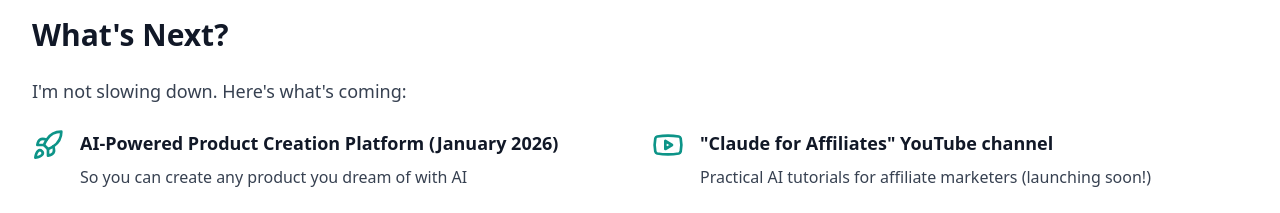
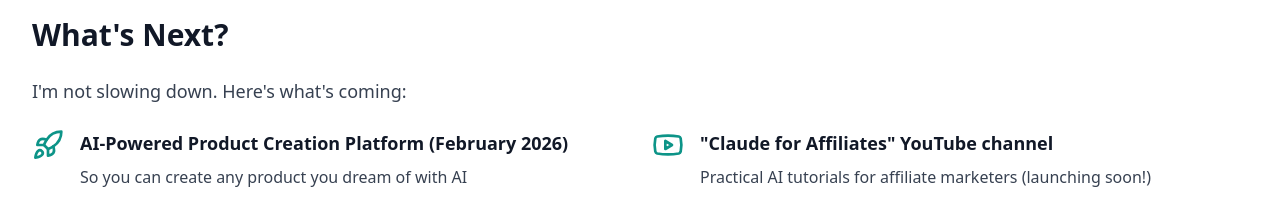
Before and after one commit to ianb66/ianb66.github.io, a React (Vite) app: page / in a window 1280 px wide. Shown: the part 6180-6393 px from the top of the page. Built offline with nearby package versions, Linux system fonts and the light colour scheme.

Commit message:
Update AI-Powered Product Creation Platform launch date to February 2026

```diff
--- a/src/components/About.tsx
+++ b/src/components/About.tsx
@@ -199,7 +199,7 @@ const About = ({ onOpenModal }: AboutProps) => {
             <div className="flex items-start gap-4">
               <Rocket className="w-8 h-8 text-teal-600 flex-shrink-0" />
               <div>
-                <h4 className="text-lg font-bold text-gray-900 mb-2">AI-Powered Product Creation Platform (January 2026)</h4>
+                <h4 className="text-lg font-bold text-gray-900 mb-2">AI-Powered Product Creation Platform (February 2026)</h4>
                 <p className="text-gray-700">So you can create any product you dream of with AI</p>
               </div>
             </div>
```
